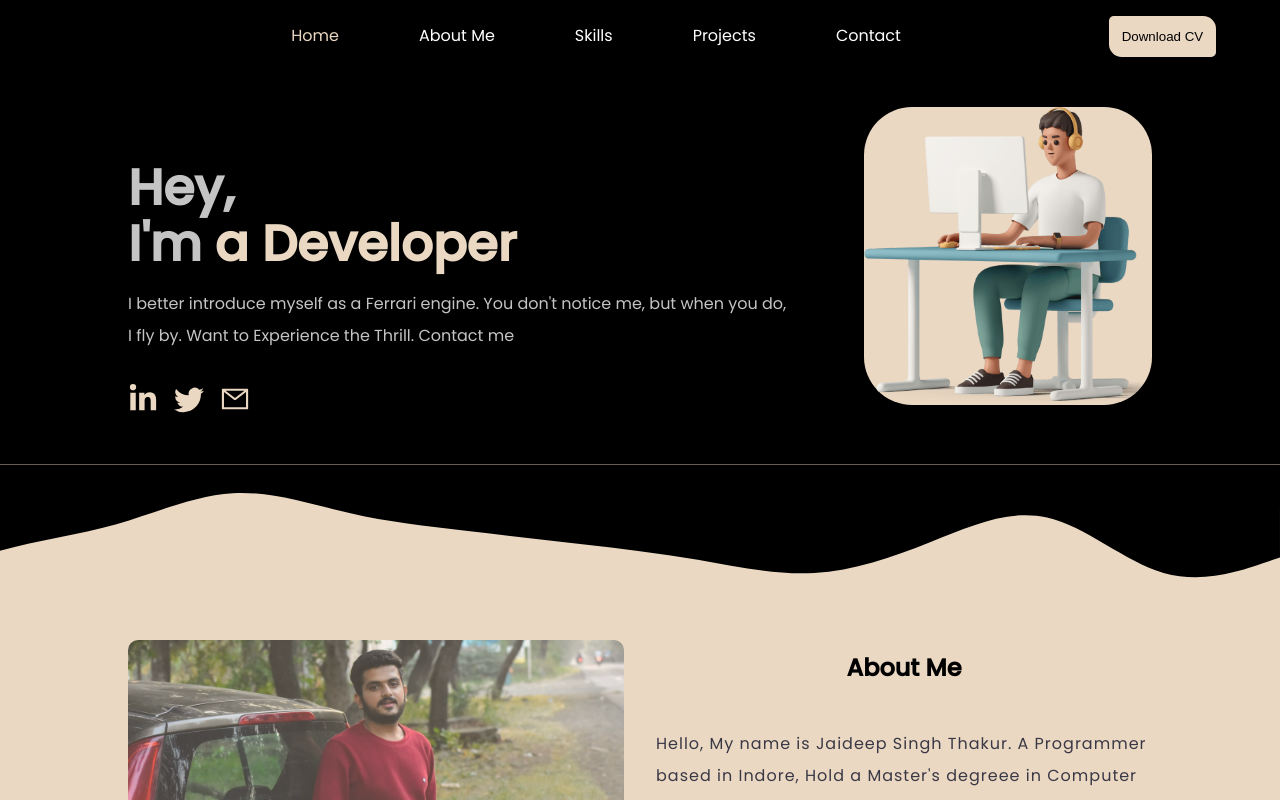
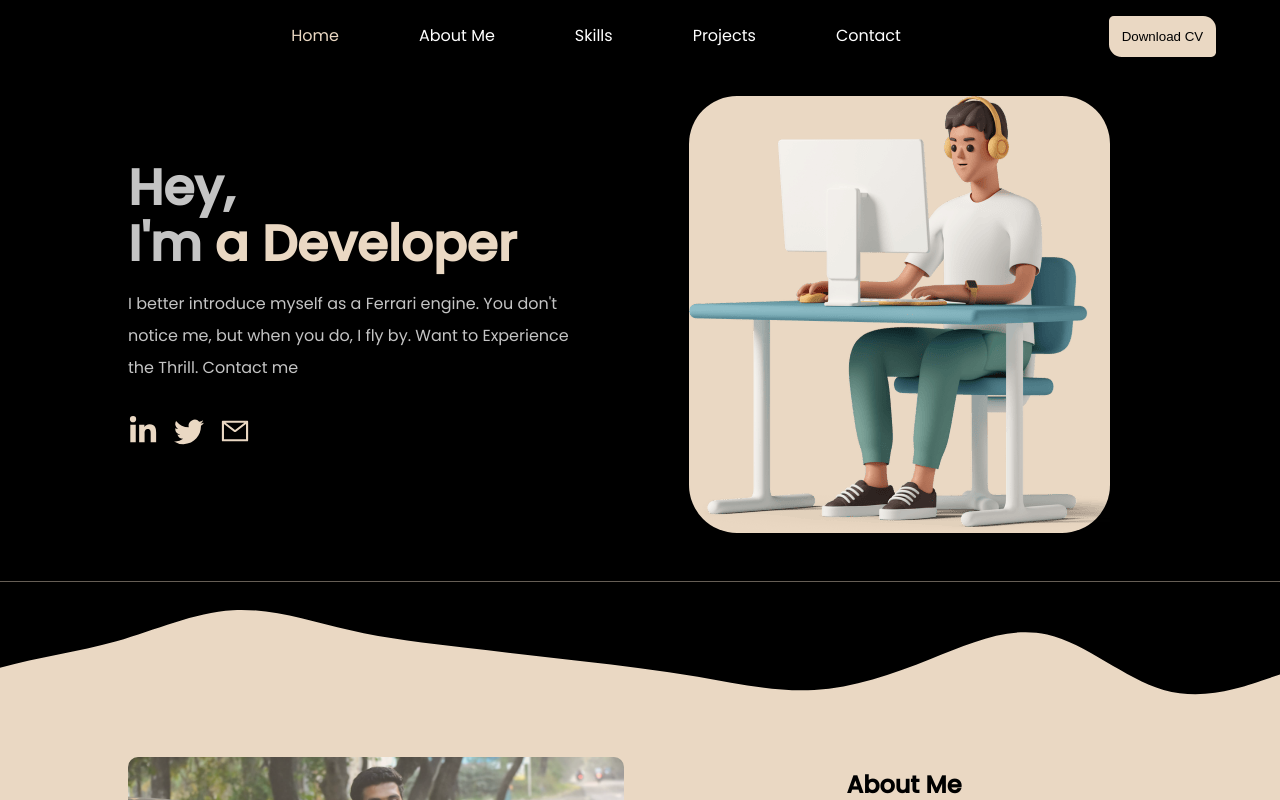
Before and after one commit to jaideep0101/jaideepthakur, a React (Create React App) app: page / in a window 1280 px wide. Shown: the top 800 px of the page. Built offline with nearby package versions, Linux system fonts and the light colour scheme; a web font is replaced by a local one.

Commit message:
final changes

```diff
--- a/src/components/home/home.css
+++ b/src/components/home/home.css
@@ -14,7 +14,7 @@ position:static;
 };
 
 .hero__text{
-width:60%;
+width:50%;
 }
 .box h1{
     font-size: 50px;
@@ -85,7 +85,7 @@ justify-content:flex-start;
   }
 
 .hero__img{
-    width:40%;
+    width:100%;
     display: flex;
     justify-content:center;
     align-items: center;
```
